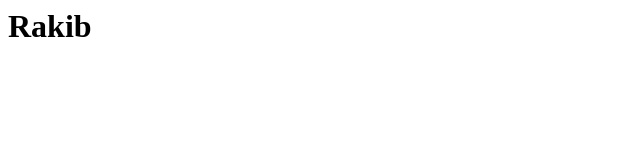
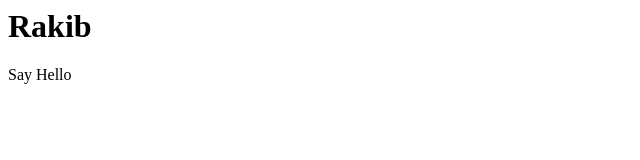
Before and after one commit to saikhrakif/TestWebAppGit, a plain HTML site: page index.html in a window 1280 px wide. Shown: the full height of the page, 0-640 px from the left. Drawn offline with Linux system fonts and the light colour scheme.

Commit message:
Rakib 2nd changes

```diff
--- a/index.html
+++ b/index.html
@@ -4,5 +4,8 @@
     </head>
     <body>
         <h1>Rakib</h1>
+        <div>
+            Say Hello
+        </div>
     </body>
 </html>
```
